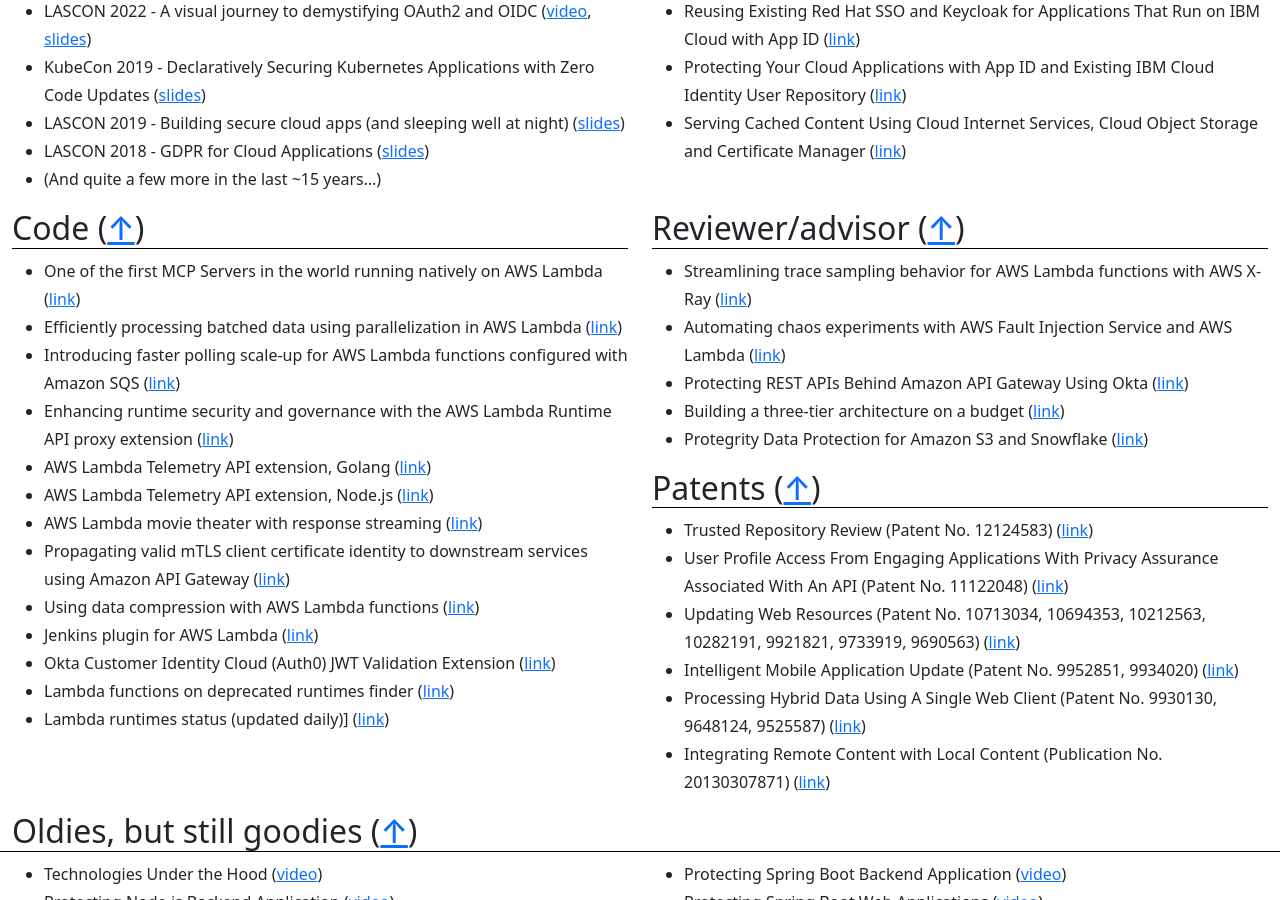
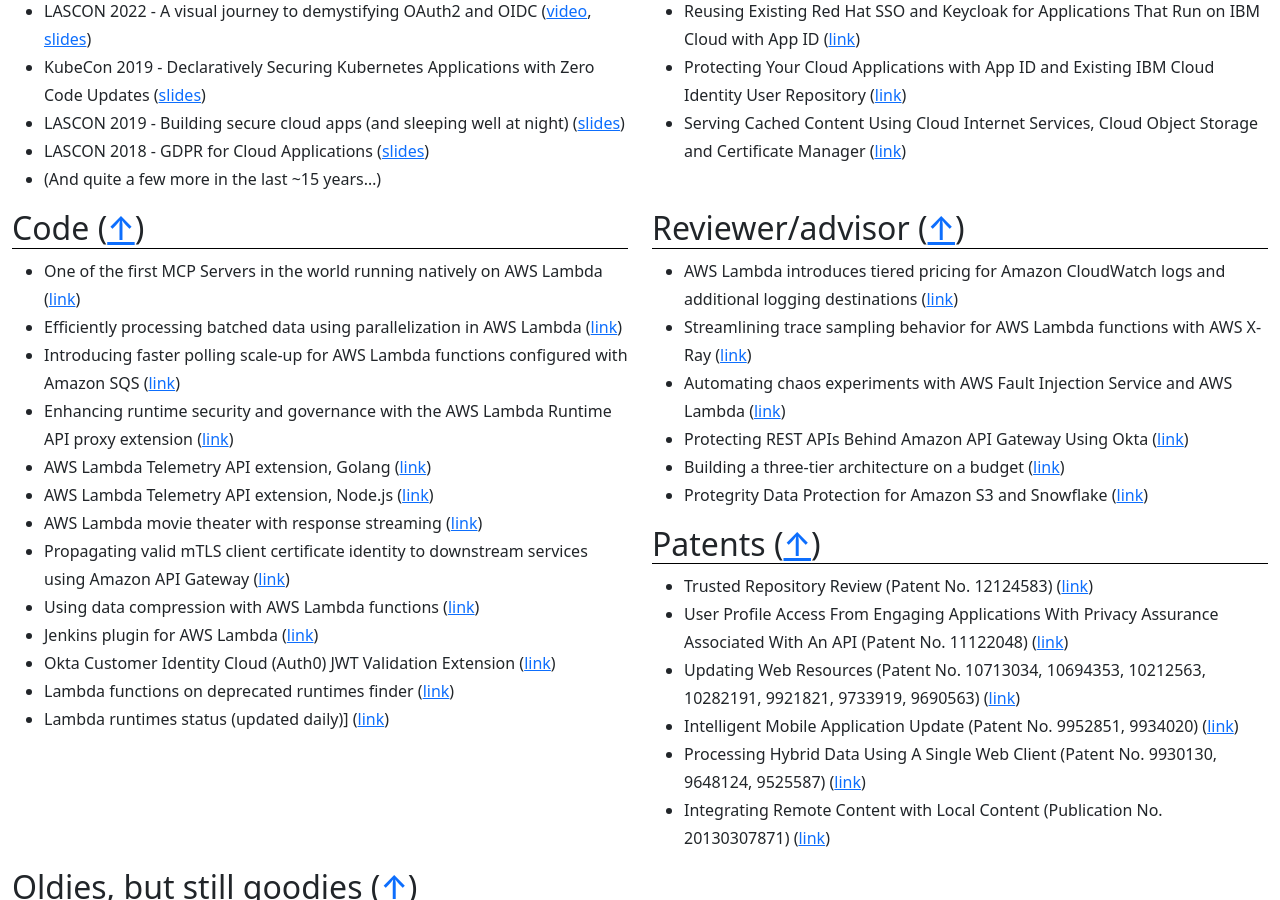
Before and after one commit to aal80/whoami, a Jekyll site: the page built from index.md, in a window 1280 px wide and 900 px high, scrolled down 1496 px. Built offline with Jekyll 4.4.1, drawn with Linux system fonts in a browser that asks for light colours.

Commit message:
Update reviewer.md

```diff
--- a/_includes/reviewer.md
+++ b/_includes/reviewer.md
@@ -1,5 +1,6 @@
 ## Reviewer/advisor ([↑](#top))
 
+- AWS Lambda introduces tiered pricing for Amazon CloudWatch logs and additional logging destinations ([link](https://aws.amazon.com/blogs/compute/aws-lambda-introduces-tiered-pricing-for-amazon-cloudwatch-logs-and-additional-logging-destinations/))
 - Streamlining trace sampling behavior for AWS Lambda functions with AWS X-Ray ([link](https://aws.amazon.com/blogs/compute/streamlining-trace-sampling-behavior-for-aws-lambda-functions-with-aws-x-ray/))
 - Automating chaos experiments with AWS Fault Injection Service and AWS Lambda ([link](https://aws.amazon.com/blogs/compute/automating-chaos-experiments-with-aws-fault-injection-service-and-aws-lambda/))
 - Protecting REST APIs Behind Amazon API Gateway Using Okta ([link](https://auth0.com/blog/protecting-rest-apis-behind-aws-api-gateway/))
```
